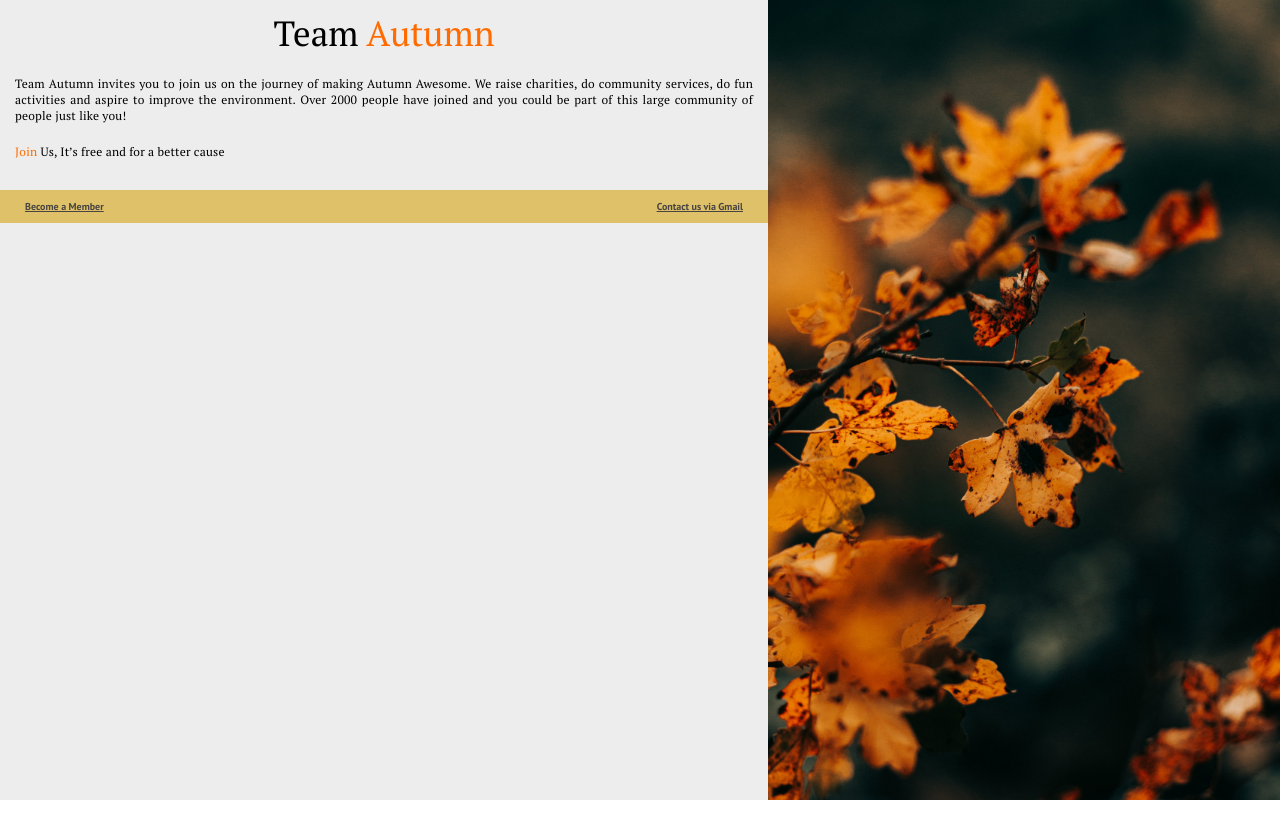
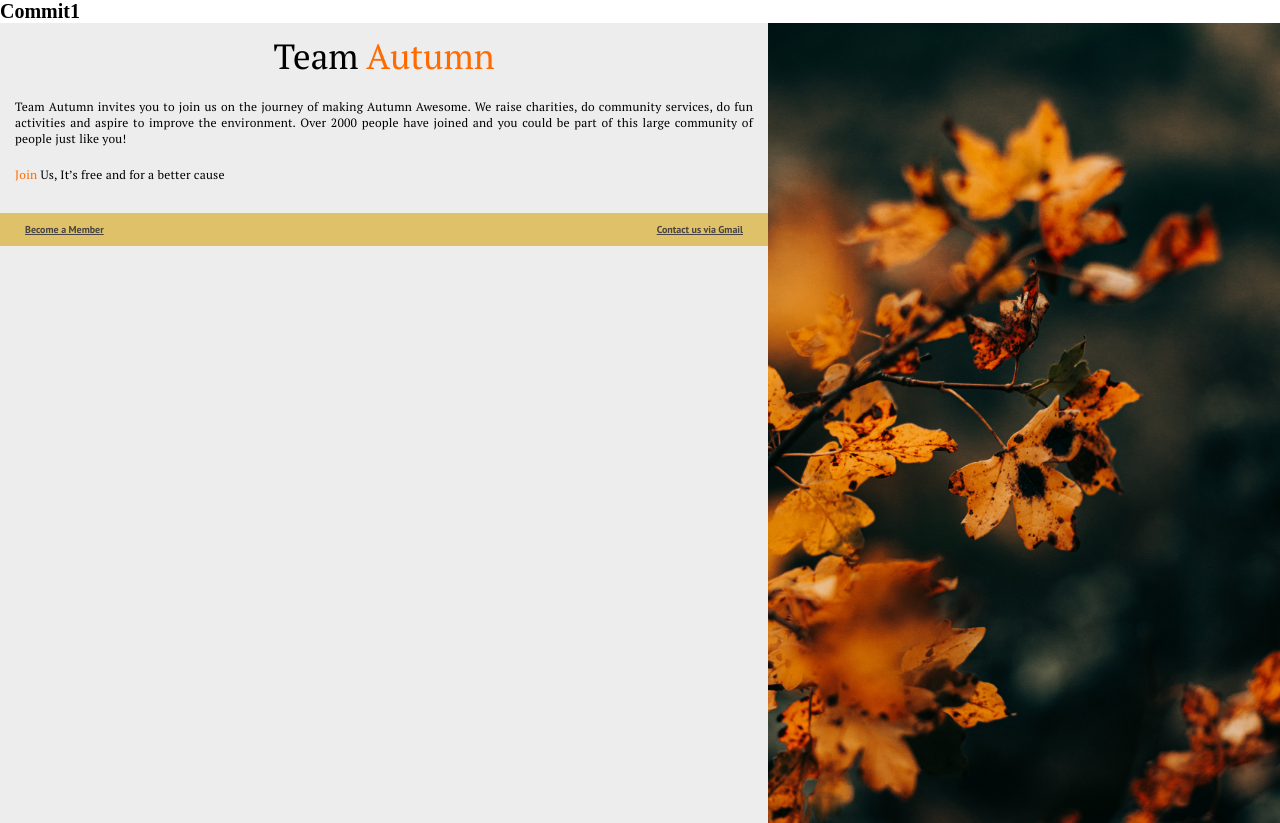
Before and after one commit to byPriyanshu/Team-Autumn-Site, a plain HTML site: page index.html in a window 1280 px wide. Before the commit the page ends 800 px from the top, so only its background shows below. Drawn offline with Linux system fonts and the light colour scheme.

Commit message:
added h1 tag

```diff
--- a/index.html
+++ b/index.html
@@ -13,6 +13,7 @@
     <link href="https://fonts.googleapis.com/css2?family=PT+Sans:wght@400;700&family=PT+Serif:wght@400;700&display=swap" rel="stylesheet">
 </head>
 <body>
+    <h1>Commit1</h1>
     <section class="hero flex">
         <div class="desc ff-serif">
             <h2 class="fw-regular">Team <span class="clr-primary">Autumn</span></h2>
```
